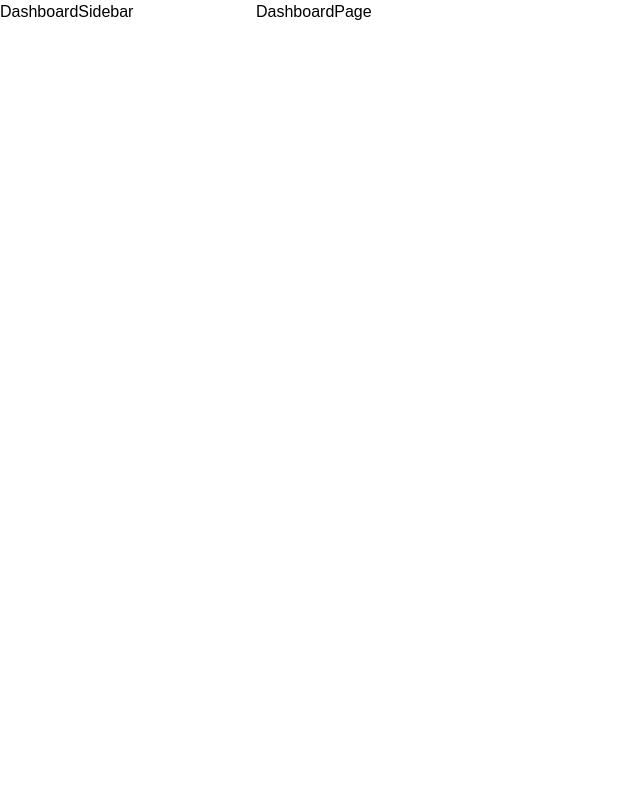
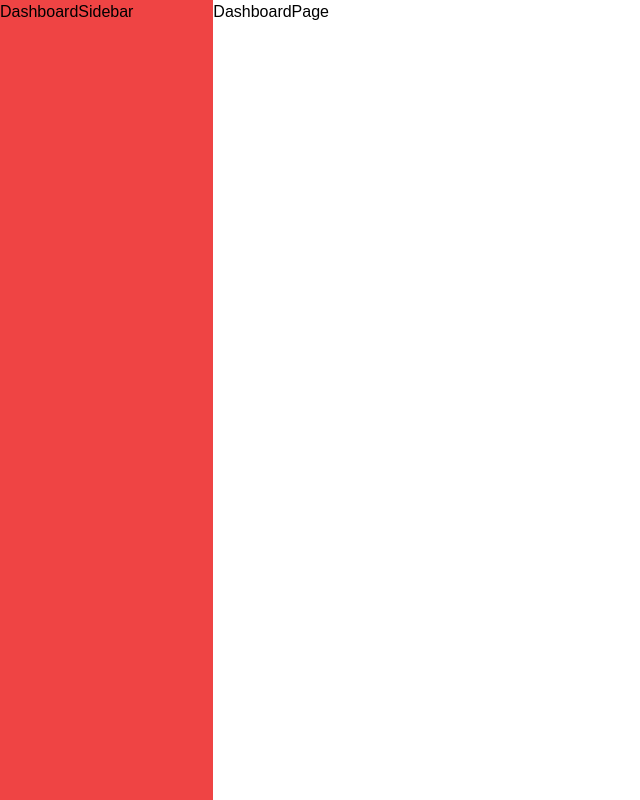
Before and after one commit to gift56/azipay-project, a Next.js app: page /dashboard in a window 1280 px wide. Shown: the whole page, without its empty margins (0-640 px from the left). Built offline with nearby package versions, Linux system fonts and the light colour scheme; a web font is replaced by a local one.

Commit message:
working on project azip

```diff
--- a/components/DashboardContent/DashboardSidebar/DashboardSidebar.tsx
+++ b/components/DashboardContent/DashboardSidebar/DashboardSidebar.tsx
@@ -1,7 +1,7 @@
 import React from "react";
 
 const DashboardSidebar = () => {
-  return <nav className="hidden lg:flex">DashboardSidebar</nav>;
+  return <nav className="hidden lg:flex w-full bg-red-500 h-screen overflow-y-auto">DashboardSidebar</nav>;
 };
 
 export default DashboardSidebar;
--- a/layouts/DashboardLayout.tsx
+++ b/layouts/DashboardLayout.tsx
@@ -24,7 +24,7 @@ const DashboardLayout = ({ children }: LayoutProps) => {
       </Head>
 
       <main className="w-full flex items-start justify-start h-screen overflow-auto lg:overflow-hidden">
-        <div className="w-full fixed bottom-0 bg-white lg:relative lg:flex-[0.5]">
+        <div className="w-full fixed bottom-0 bg-white lg:relative lg:flex-[0.4]">
           <DashboardSidebar />
           <MobileDashNav />
         </div>
```
